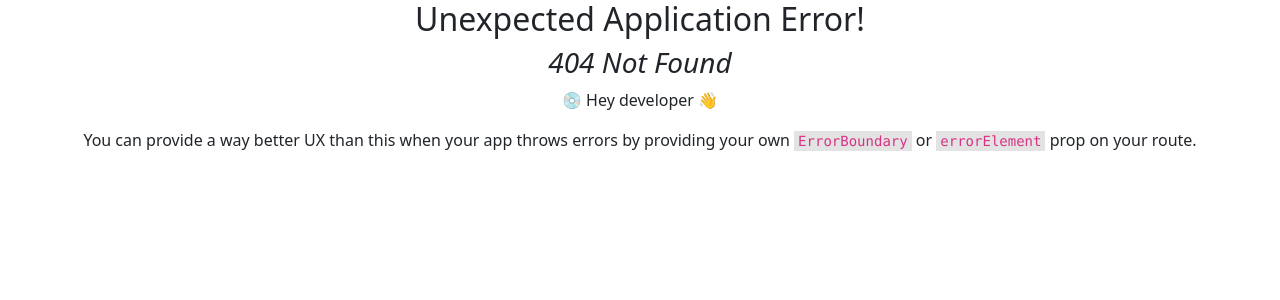
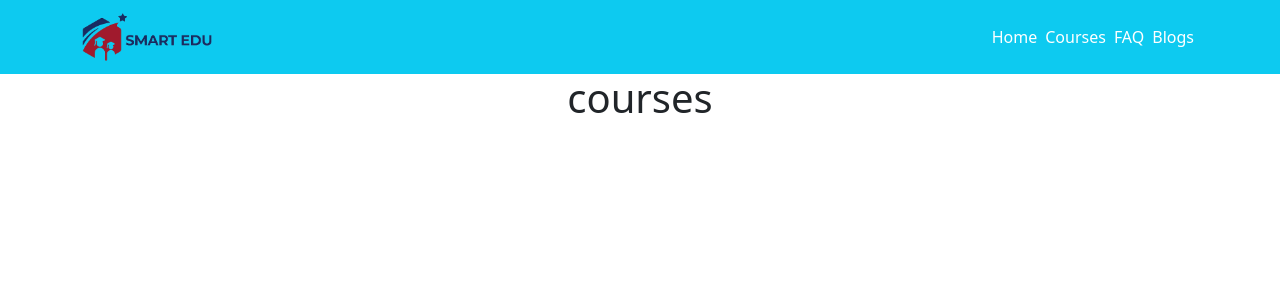
Before and after one commit to developersayem/lerning-platform-client-side, a React (Create React App) app: page /courses in a window 1280 px wide. Before the commit this address had no page. Shown: the top 300 px of the page. Built offline with nearby package versions, Linux system fonts and the light colour scheme.

Commit message:
navbar done

```diff
--- /dev/null
+++ b/src/pages/Blogs/Blogs.js
@@ -0,0 +1,11 @@
+import React from "react";
+
+const Blogs = () => {
+  return (
+    <div>
+      <h1>Blogs</h1>
+    </div>
+  );
+};
+
+export default Blogs;
--- /dev/null
+++ b/src/pages/Courses/Courses.js
@@ -0,0 +1,11 @@
+import React from "react";
+
+const Courses = () => {
+  return (
+    <div>
+      <h1>courses</h1>
+    </div>
+  );
+};
+
+export default Courses;
--- a/src/pages/NavBar/NavBar.js
+++ b/src/pages/NavBar/NavBar.js
@@ -1,10 +1,42 @@
 import React from "react";
+import Container from "react-bootstrap/Container";
+import Nav from "react-bootstrap/Nav";
+import Navbar from "react-bootstrap/Navbar";
+import { Link } from "react-router-dom";
+import logo from "../../images/logo.png";
 
 const NavBar = () => {
   return (
-    <div>
-      <h1>navbar</h1>
-    </div>
+    <Navbar collapseOnSelect expand="lg" bg="info" variant="light">
+      <Container>
+        <Navbar.Brand>
+          <Link
+            className=" text-dark fw-bolder text-decoration-none"
+            to="/home"
+          >
+            <img style={{ width: "130px" }} src={logo} />
+          </Link>
+        </Navbar.Brand>
+        <Navbar.Toggle aria-controls="responsive-navbar-nav" />
+        <Navbar.Collapse id="responsive-navbar-nav">
+          <Nav className="me-auto"></Nav>
+          <Nav>
+            <Link className="text-decoration-none text-white m-1" to="/home">
+              Home
+            </Link>
+            <Link className="text-decoration-none text-white m-1" to="/courses">
+              Courses
+            </Link>
+            <Link className="text-decoration-none text-white m-1" to="/faq">
+              FAQ
+            </Link>
+            <Link className="text-decoration-none text-white m-1" to="/blogs">
+              Blogs
+            </Link>
+          </Nav>
+        </Navbar.Collapse>
+      </Container>
+    </Navbar>
   );
 };
 
--- /dev/null
+++ b/src/routers/Route/Faq/Faq.js
@@ -0,0 +1,11 @@
+import React from "react";
+
+const Faq = () => {
+  return (
+    <div>
+      <h1>FAQ</h1>
+    </div>
+  );
+};
+
+export default Faq;
```
Also changed, not shown: src/routers/Route/Route.js (+15 -0 lines), src/images/logo.png.
